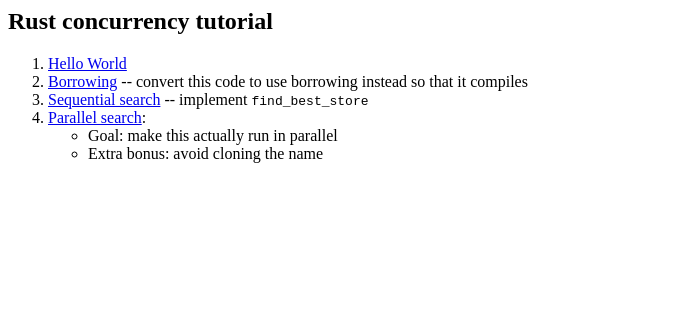
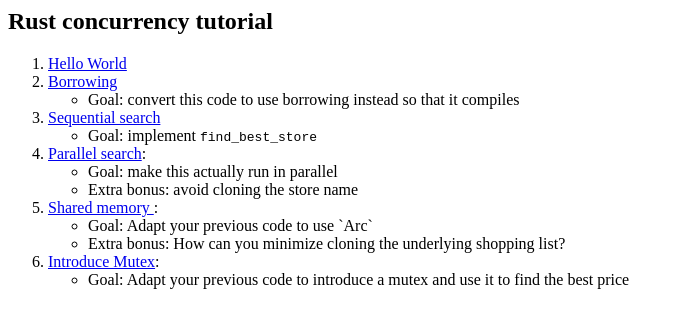
Before and after one commit to nikomatsakis/concurrency-tutorial, a plain HTML site: page index.html in a window 1280 px wide. Shown: the whole page, without its empty margins (0-682 px from the left). Drawn offline with Linux system fonts and the light colour scheme.

Commit message:
changes to index

```diff
--- a/index.html
+++ b/index.html
@@ -3,15 +3,29 @@
     <h2>Rust concurrency tutorial</h2>
     <ol>
       <li> <a href="http://is.gd/MvBmlc">Hello World</a>
-      <li> <a href="http://is.gd/jsTBs9">Borrowing</a> --
-        convert this code to use borrowing
-        instead so that it compiles
-      <li> <a href="http://is.gd/ZP5hda">Sequential search</a> --
-        implement <code>find_best_store</code>
-      <li> <a href="http://is.gd/G2R1ZD">Parallel search</a>:
+      <li> <a href="http://is.gd/jsTBs9">Borrowing</a>
+        <ul>
+          <li>Goal: convert this code to use borrowing
+            instead so that it compiles
+        </ul>
+      <li> <a href="http://is.gd/ZP5hda">Sequential search</a>
+        <ul>
+          <li>Goal: implement <code>find_best_store</code>
+        </ul>
+      <li> <a href="http://is.gd/KnD8en">Parallel search</a>:
         <ul>
           <li>Goal: make this actually run in parallel
-          <li>Extra bonus: avoid cloning the name
+          <li>Extra bonus: avoid cloning the store name
+        </ul>
+      <li> <a href="http://is.gd/QJkv02">Shared memory </a>:
+        <ul>
+          <li>Goal: Adapt your previous code to use `Arc`
+          <li>Extra bonus: How can you minimize cloning the underlying shopping list?
+        </ul>
+      <li> <a href="http://is.gd/mgC70x">Introduce Mutex</a>:
+        <ul>
+          <li>Goal: Adapt your previous code to introduce a mutex
+            and use it to find the best price
         </ul>
     </ol>
   </body>
```
